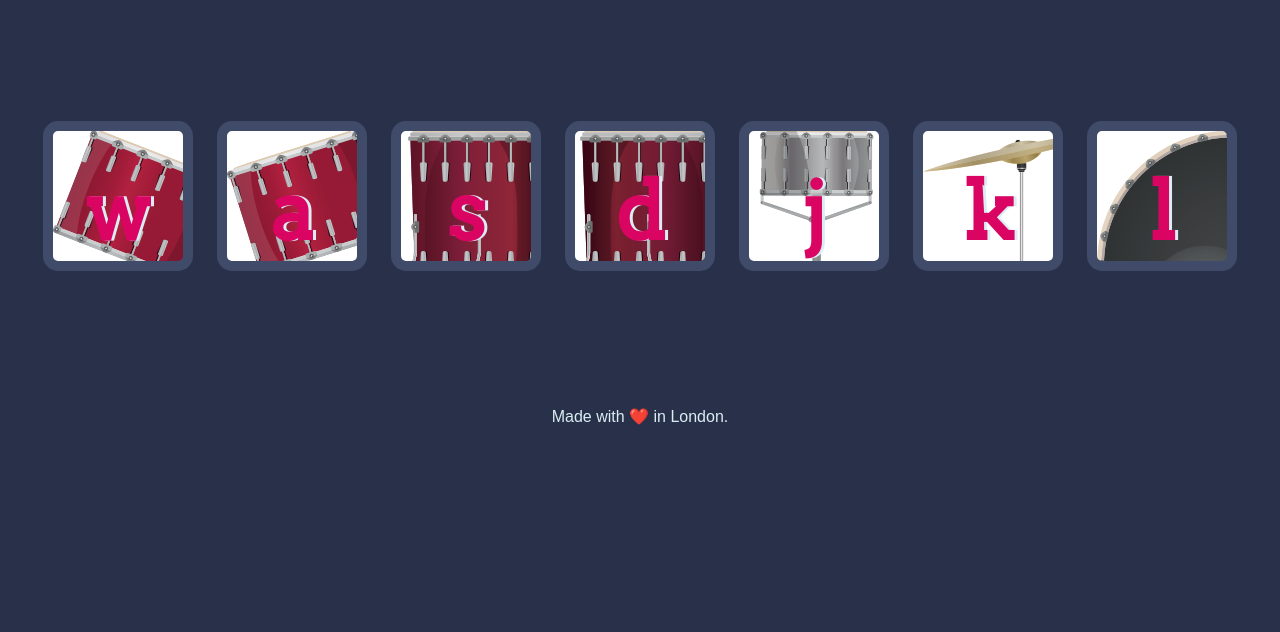
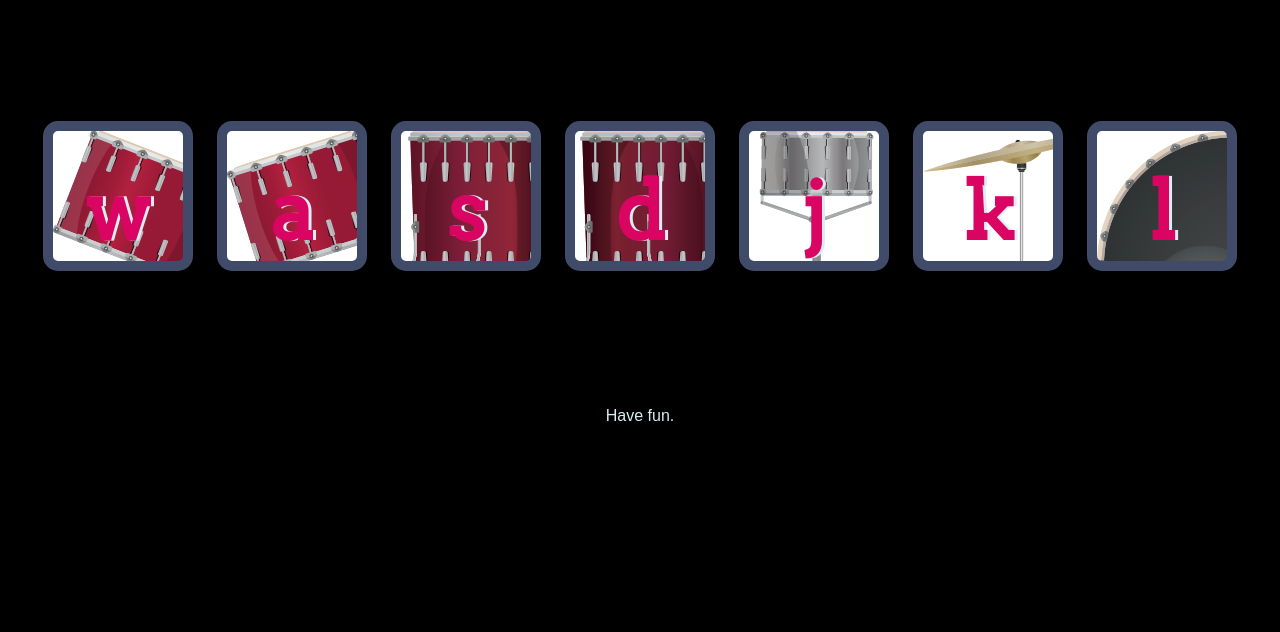
Before and after one commit to quangnphan/drumkit, a plain HTML site: page index.html in a window 1280 px wide. Shown: the part 168-800 px from the top of the page. Drawn offline with Linux system fonts and the light colour scheme.

Commit message:
Add files via upload

```diff
--- a/index.html
+++ b/index.html
@@ -23,7 +23,7 @@
 
 
   <footer>
-    Made with ❤️ in London.
+    Have fun.
   </footer>
   <script src="index.js" type="text/javascript"></script>
 </body>
--- a/styles.css
+++ b/styles.css
@@ -1,6 +1,6 @@
 body {
   text-align: center;
-  background-color: #283149;
+  background-color: #000;
 }
 
 h1 {
```
